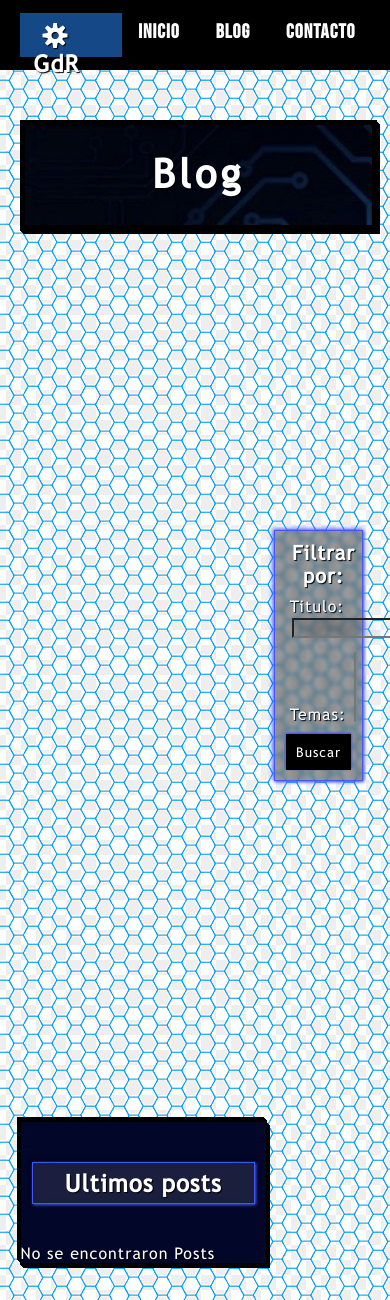
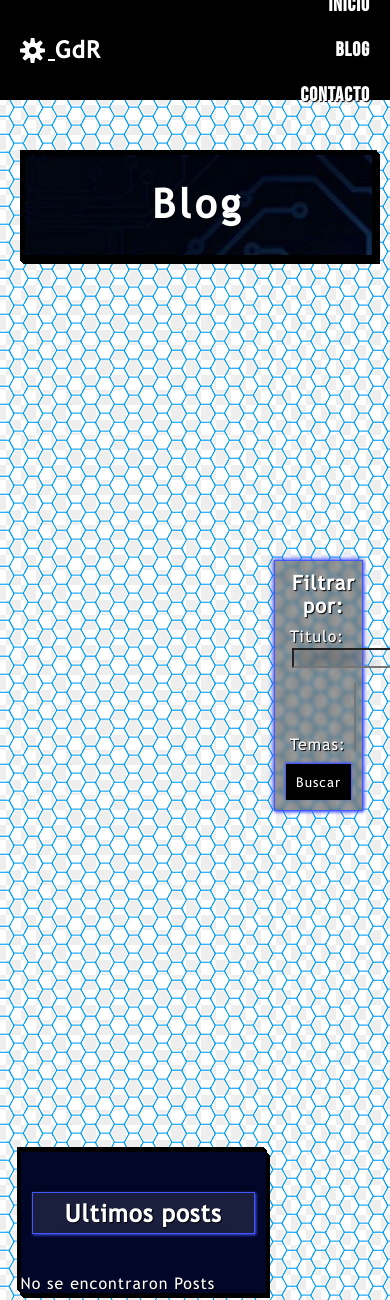
Before and after one commit to GuidoGdR/My_Web, a Django app: page /blog/ in a window 390 px wide; the page is wider, and only the part inside the window is pictured. Shown: the top 1300 px of that part. Run offline with Django 4.2, Linux system fonts and the light colour scheme; data that the repository does not hold is empty.

Commit message:
Acomodo el header (mejoro la maquetacion facilitar el responsive) y agrego una variable para estandarizar el margen que centra el contenido (footer content header etc).

```diff
--- a/my_web/apps/my_web_app/static/core/css/header.css
+++ b/my_web/apps/my_web_app/static/core/css/header.css
@@ -1,69 +1,78 @@
 /****   Header   BebasNeue TrebuchetMS****/
 #header{
+    color: white;
+
     background-color: var(--color-3);
-    width: 90%;
-    height: 50px;
+    height: 100px;
 
-    padding: 10px 5% 10px 5%;
+    display: flex;
 
+    align-items: center;
 }
 
 /****   logo   ****/
 #logo_container{
-    background-color: var(--color-logo);
 
-    display: block;
-    float: left;
-
-    width: 13%;
-    height: 30px;
     font-size: 20px;
-    text-align: center;
+    text-align: start;
     text-shadow: 0px 0px 3px black;
 
-    margin-top: 3px;
-    padding: 7px 43px 7px 14px;
+    flex-grow: 1;
+
+    margin-left: var(--center-content);
+
+}
+#logo_container a{
+    background-color: var(--color-logo);
+    padding: 10px 30px 10px 20px;
 
 }
 #logo_icon{
     font-size: 25px;
-    margin-right: 1.7px;
+    margin-right: 2px;
+}
+
+#logo_icon,
+#logo_text{
+    display: inline-block   ;
 }
 
 /****   logo-menu   ****/
 
-#logo_container *,
-#menu *{
-    color: white;
-    display: inline-block;
+#menu ul{
+    list-style: none;
+
+    display: flex;
+
+    gap: 20px;
+    justify-content: end;
 }
 
 /****   menu   ****/
 #menu{
-    float: right;
+    flex-grow: 1;
+    margin-right: var(--center-content);
 }
 
 #menu a{
-
     font-size: 25px;
 }
 
 #menu a{
     font-family: '2';
-
-    margin: 0px 15px 0px 15px;
     font-weight: bold;
     font-size: 20px;
     line-height: 45px;
+
+    text-decoration: none;
+
 }
 
-#menu ul li a{
-
-    text-decoration: none;
+#menu ul li{
     transition: all 200ms;
 }
 
-#menu ul li a:hover{
+#menu ul li:hover{
 
     transform: scale(1.2, 1.2);
 
--- a/my_web/apps/my_web_app/static/core/css/var.css
+++ b/my_web/apps/my_web_app/static/core/css/var.css
@@ -35,5 +35,6 @@
     --color-transp-1: rgb(255, 255, 255, 0.1);
     --color-transp-2: rgba(0, 0, 0, 0.4);
 
+    --center-content: 20px;
 
 }
--- /dev/null
+++ b/my_web/apps/my_web_app/static/my_web_app/css/resposive_home.css
@@ -0,0 +1,2 @@
+@media (max-width:701px){
+    #content{
```
Also changed, not shown: my_web/apps/my_web_app/static/my_web_app/css/home.css (+12 -6 lines).
